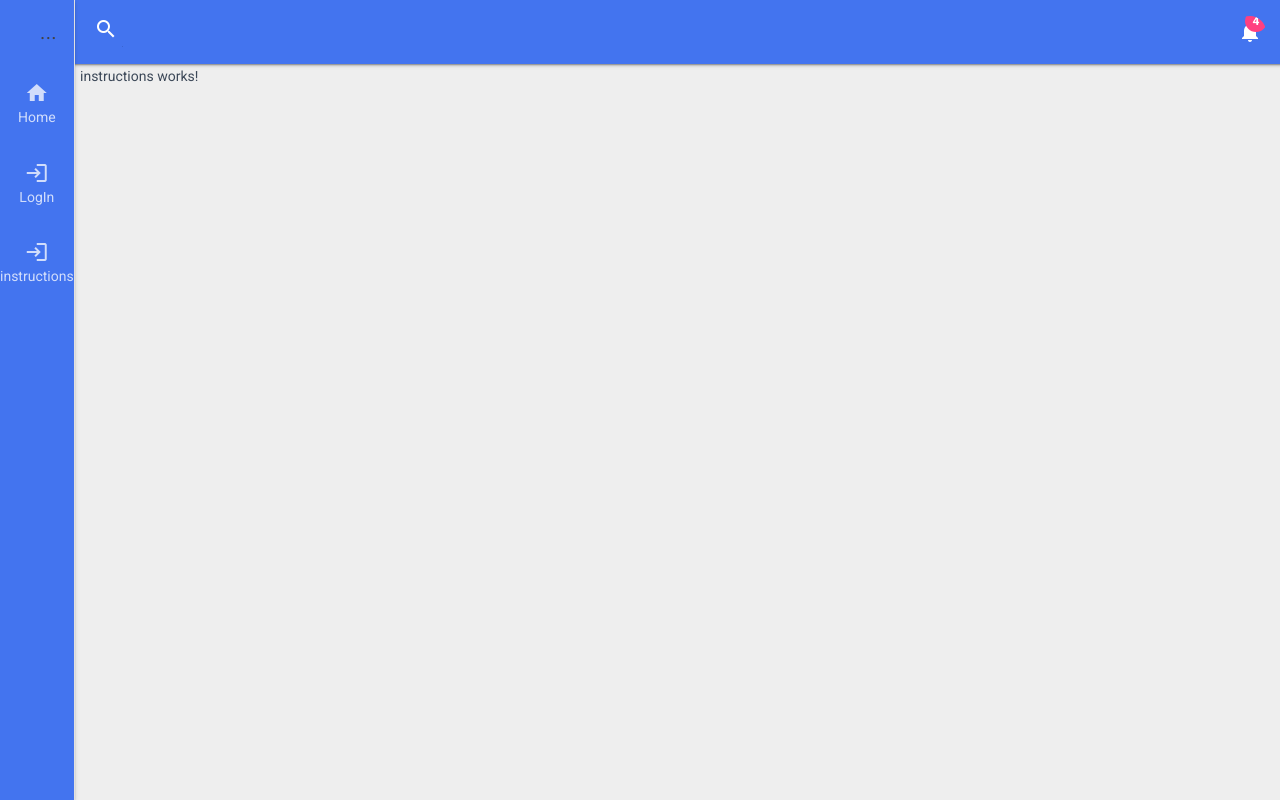
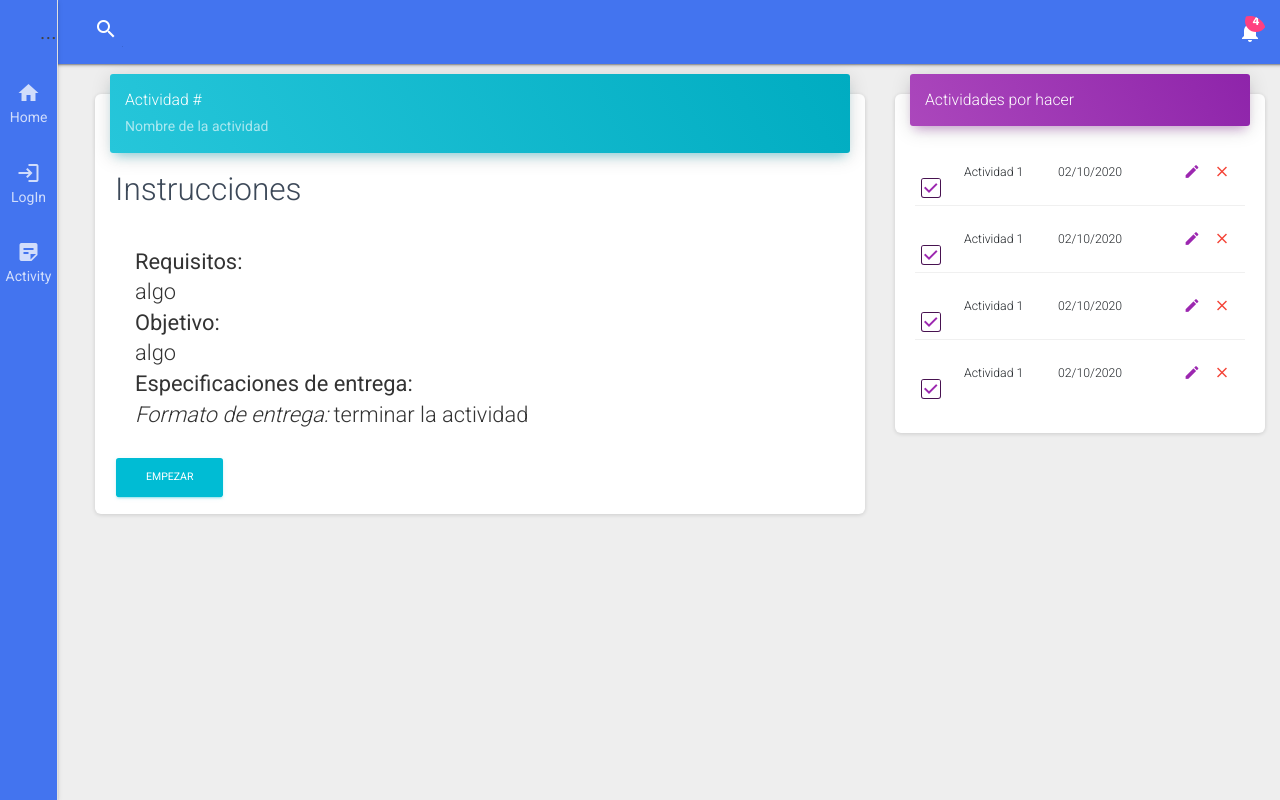
Before and after one commit to qwn2203/arq.soft, an Angular app: page /instruction in a window 1280 px wide. Built offline with nearby package versions, Linux system fonts and the light colour scheme.

Commit message:
instructions

```diff
--- a/src/app/app.component.ts
+++ b/src/app/app.component.ts
@@ -10,7 +10,7 @@ declare interface RouteInfo {
 export const ROUTES: RouteInfo[] = [
   {path: '/home', title: 'Home', icon: 'home', class: ''},
   {path: '/login', title: 'LogIn', icon: 'login', class: ''},
-  {path: '/instruction', title: 'instructions', icon: 'login', class: ''},
+  {path: '/instruction', title: 'Activity', icon: 'sticky_note_2', class: ''},
 ]
 
 @Component({
--- a/src/app/home/home.component.html
+++ b/src/app/home/home.component.html
@@ -9,7 +9,7 @@
                             <i class="material-icons">warning</i>
                         </div>
                         <h3 class="card-title ">Actividades vencidas </h3>
-                        <h3 class="card-body">5</h3>
+                        <h3 class="card-body text-center">5</h3>
 
                     </div>
                     <div class="card-footer">
--- a/src/app/instructions/instructions.component.html
+++ b/src/app/instructions/instructions.component.html
@@ -1 +1,136 @@
-<p>instructions works!</p>
+<div class="main-content">
+    <div class="container-fluid">
+        <div class="row">
+            <div class="col-md-8">
+                <div class="card">
+                    <div class="card-header card-header-info">
+                        <h4 class="card-title">Actividad #</h4>
+                        <p class="card-category">Nombre de la actividad</p>
+                    </div>
+                    <div class="card-body">
+                        <h2 class="card-title ">Instrucciones</h2>
+                        <h3 class="card-body">
+                            <strong>Requisitos: </strong> <br/> algo
+                            <br/>
+                            <strong>Objetivo: </strong><br/> algo
+                            <br/>
+                            <strong>Especificaciones de entrega: </strong> <br/>
+
+                            <i>Formato de entrega:</i> terminar la actividad<br/>
+
+                        </h3>
+
+                            <button mat-raised-button type="submit" class="btn btn-info pull-right">Empezar</button>
+
+                    </div>
+                </div>
+            </div>
+            <div class="col-md-4">
+                <div class="card">
+                    <div class="card-header card-header-tabs card-header-primary">
+                        <div class="nav-tabs-navigation">
+                            <div class="nav-tabs-wrapper">
+                                <h4 class="card-title">Actividades por hacer</h4>
+                            </div>
+                        </div>
+                    </div>
+                    <div class="card-body">
+                        <div class="tab-pane active" id="profile">
+                            <table class="table">
+                                <tbody>
+                                    <tr>
+                                        <td>
+                                            <div class="form-check">
+                                                <label class="form-check-label">
+                                                    <input class="form-check-input" type="checkbox" value="" checked>
+                                                    <span class="form-check-sign">
+                                                        <span class="check"></span>
+                                                    </span>
+                                                </label>
+                                            </div>
+                                        </td>
+                                        <td>Actividad 1</td>
+                                        <td>02/10/2020</td>
+                                        <td class="td-actions text-right">
+                                            <button mat-raised-button type="button" class="btn btn-primary btn-link btn-sm btn-just-icon">
+                                                <i class="material-icons">edit</i>
+                                            </button>
+                                            <button mat-raised-button type="button" class="btn btn-danger btn-link btn-sm btn-just-icon">
+                                                <i class="material-icons">close</i>
+                                            </button>
+                                        </td>
+                                    </tr>
+                                    <tr>
+                                        <td>
+                                            <div class="form-check">
+                                                <label class="form-check-label">
+                                                    <input class="form-check-input" type="checkbox" value="" checked>
+                                                    <span class="form-check-sign">
+                                                        <span class="check"></span>
+                                                    </span>
+                                                </label>
+                                            </div>
+                                        </td>
+                                        <td>Actividad 1</td>
+                                        <td>02/10/2020</td>
+                                        <td class="td-actions text-right">
+                                            <button mat-raised-button type="button" class="btn btn-primary btn-link btn-sm btn-just-icon">
+                                                <i class="material-icons">edit</i>
+                                            </button>
+                                            <button mat-raised-button type="button" class="btn btn-danger btn-link btn-sm btn-just-icon">
+                                                <i class="material-icons">close</i>
+                                            </button>
+                                        </td>
+                                    </tr>
+                                    <tr>
+                                        <td>
+                                            <div class="form-check">
+                                                <label class="form-check-label">
+                                                    <input class="form-check-input" type="checkbox" value="" checked>
+                                                    <span class="form-check-sign">
+                                                        <span class="check"></span>
+                                                    </span>
+                                                </label>
+                                            </div>
+                                        </td>
+                                        <td>Actividad 1</td>
+                                        <td>02/10/2020</td>
+                                        <td class="td-actions text-right">
+                                            <button mat-raised-button type="button" class="btn btn-primary btn-link btn-sm btn-just-icon">
+                                                <i class="material-icons">edit</i>
+                                            </button>
+                                            <button mat-raised-button type="button" class="btn btn-danger btn-link btn-sm btn-just-icon">
+                                                <i class="material-icons">close</i>
+                                            </button>
+                                        </td>
+                                    </tr>
+                                    <tr>
+                                        <td>
+                                            <div class="form-check">
+                                                <label class="form-check-label">
+                                                    <input class="form-check-input" type="checkbox" value="" checked>
+                                                    <span class="form-check-sign">
+                                                        <span class="check"></span>
+                                                    </span>
+                                                </label>
+                                            </div>
+                                        </td>
+                                        <td>Actividad 1</td>
+                                        <td>02/10/2020</td>
+                                        <td class="td-actions text-right">
+                                            <button mat-raised-button type="button" class="btn btn-primary btn-link btn-sm btn-just-icon">
+                                                <i class="material-icons">edit</i>
+                                            </button>
+                                            <button mat-raised-button type="button" class="btn btn-danger btn-link btn-sm btn-just-icon">
+                                                <i class="material-icons">close</i>
+                                            </button>
+                                        </td>
+                                    </tr>
+                                </tbody>
+                            </table>
+
+                        </div>
+            </div>
+        </div>
+    </div>
+  </div>
```
